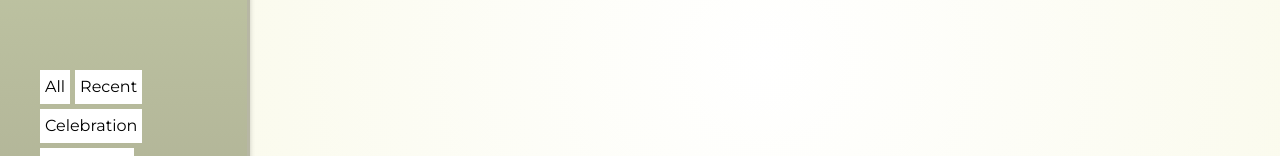
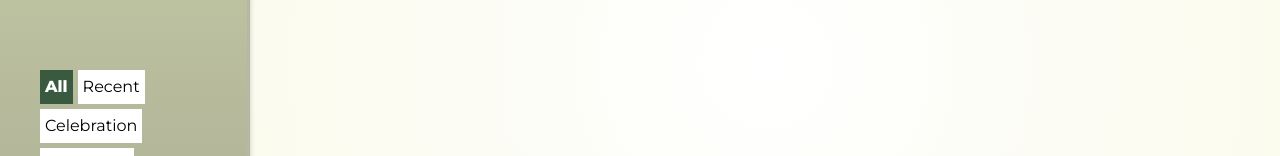
Before and after one commit to javiiicz/kudos-board, a React (Vite) app in the folder frontend/: page / in a window 1280 px wide. Shown: the part 313-469 px from the top of the page. Built offline with nearby package versions, Linux system fonts and the light colour scheme; no server answers; a web font is replaced by a local one.

Commit message:
[MVP] [Frontend] React state filter shenanigans

```diff
--- a/frontend/src/components/App.jsx
+++ b/frontend/src/components/App.jsx
@@ -21,6 +21,7 @@ function App() {
         author: "",
     });
     const [searchField, setSearchField] = useState("");
+    const [filter, setFilter] = useState("all")
 
     const fetchRequest = async (url, method, body = null) => {
         try {
@@ -189,6 +190,10 @@ function App() {
         fetchBoards();
     }, []);
 
+    useEffect(() => {
+        fetchBoards(null, filter)
+    }, [filter])
+
     return (
         <>
             <Routes>
@@ -207,6 +212,8 @@ function App() {
                             setSearchField={setSearchField}
                             handleSearchSubmit={handleSearchSubmit}
                             clearSearch={clearSearch}
+                            filter={filter}
+                            setFilter={setFilter}
                         />
                     }
                 />
--- a/frontend/src/components/Filters.jsx
+++ b/frontend/src/components/Filters.jsx
@@ -1,15 +1,50 @@
-import "../styles/Filters.css"
+import "../styles/Filters.css";
 
-const Filters = () => {
+const Filters = ({ filter, setFilter }) => {
     return (
         <div className="filter-container">
-            <button className="filter"><p>All</p></button>
-            <button className="filter"><p>Recent</p></button>
-            <button className="filter"><p>Celebration</p></button>
-            <button className="filter"><p>Thank You</p></button>
-            <button className="filter"><p>Inspiration</p></button>
+            <button
+                className={"filter" + (filter === "all" ? " active-filter" : "")}
+                onClick={() => {
+                    setFilter("all");
+                }}
+            >
+                <p>All</p>
+            </button>
+            <button
+                className={"filter" + (filter === "recent" ? " active-filter" : "")}
+                onClick={() => {
+                    setFilter("recent");
+                }}
+            >
+                <p>Recent</p>
+            </button>
+            <button
+                className={"filter" + (filter === "celebration" ? " active-filter" : "")}
+                onClick={() => {
+                    setFilter("celebration");
+                }}
+            >
+                <p>Celebration</p>
+            </button>
+            <button
+                className={"filter" + (filter === "ty" ? " active-filter" : "")}
+                onClick={() => {
+                    setFilter("ty");
+                }}
+            >
+                <p>Thank You</p>
+            </button>
+            <button
+                className={"filter" + (filter === "inspiration" ? " active-filter" : "")}
+                onClick={() => {
+                    setFilter("inspiration");
+                }}
+            >
+                <p>Inspiration</p>
+            </button>
         </div>
-    )
-}
+    );
+};
 
 export default Filters;
--- a/frontend/src/components/HomeHeader.jsx
+++ b/frontend/src/components/HomeHeader.jsx
@@ -9,7 +9,9 @@ const HomeHeader = ({
     searchField,
     setSearchField,
     handleSearchSubmit,
-    clearSearch
+    clearSearch,
+    filter,
+    setFilter,
 }) => {
     return (
         <header>
@@ -20,7 +22,7 @@ const HomeHeader = ({
                 handleSearchSubmit={handleSearchSubmit}
                 clearSearch={clearSearch}
             />
-            <Filters />
+            <Filters filter={filter} setFilter={setFilter} />
             <CreateButton setShowModal={setShowModal} />
         </header>
     );
--- a/frontend/src/components/HomePage.jsx
+++ b/frontend/src/components/HomePage.jsx
@@ -14,7 +14,9 @@ const HomePage = ({
     searchField,
     setSearchField,
     handleSearchSubmit,
-    clearSearch
+    clearSearch,
+    filter,
+    setFilter,
 }) => {
     return (
         <>
@@ -24,6 +26,8 @@ const HomePage = ({
                 setSearchField={setSearchField}
                 handleSearchSubmit={handleSearchSubmit}
                 clearSearch={clearSearch}
+                filter={filter}
+                setFilter={setFilter}
             />
             <main className="home-main">
                 <BoardDisplay
--- a/frontend/src/styles/Filters.css
+++ b/frontend/src/styles/Filters.css
@@ -13,5 +13,11 @@
 }
 
 .filter:hover {
-    font-weight: 600;
+    font-weight: 800;
 }
+
+.active-filter {
+    background-color: #3a5a40;
+    color: white;
+    font-weight: 800;
+}
```
